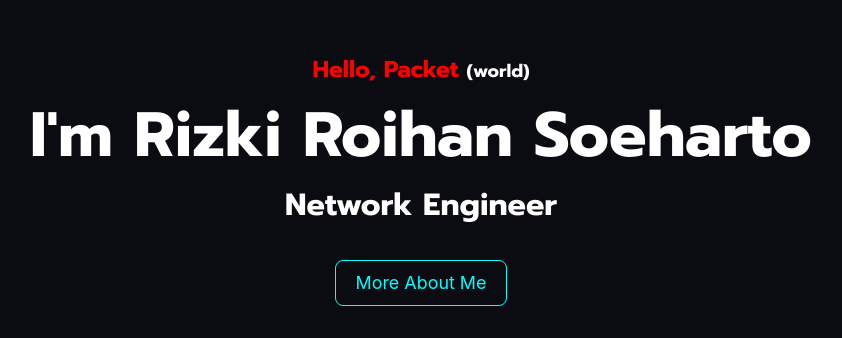
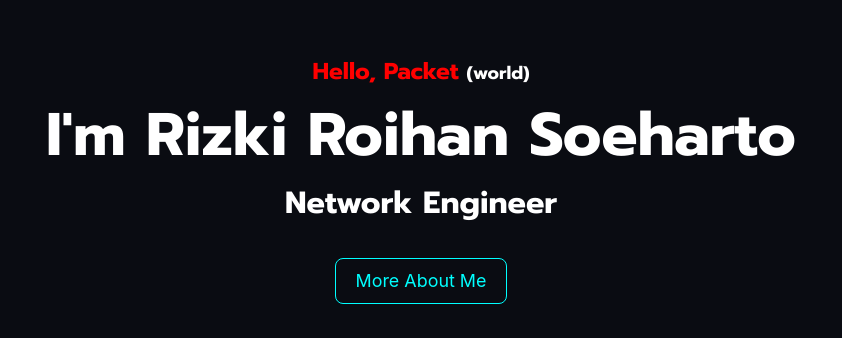
Before and after one commit to racrbmr/racrbmr.github.io, a plain HTML site: page index.html in a window 1280 px wide. Shown: the part 156-494 px from the top of the page, without its empty margins (219-1061 px from the left). Drawn offline with nearby package versions, Linux system fonts and the light colour scheme.

Commit message:
Update style.css

```diff
--- a/style.css
+++ b/style.css
@@ -25,7 +25,7 @@ body {
 }
 
 #name {
-    font-size: 4.9vmax;
+    font-size: 4.7vmax;
 }
 
 #status {
```
